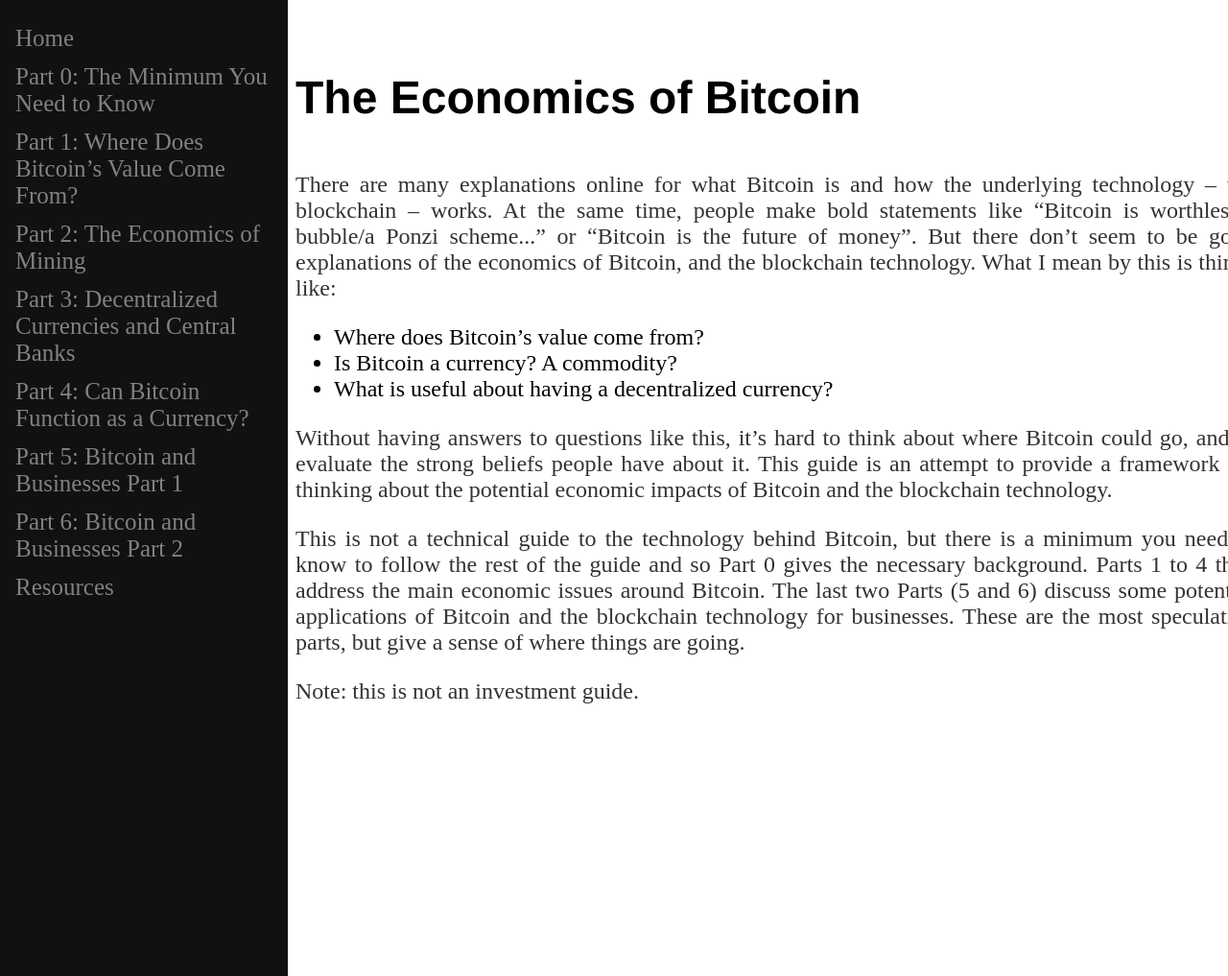
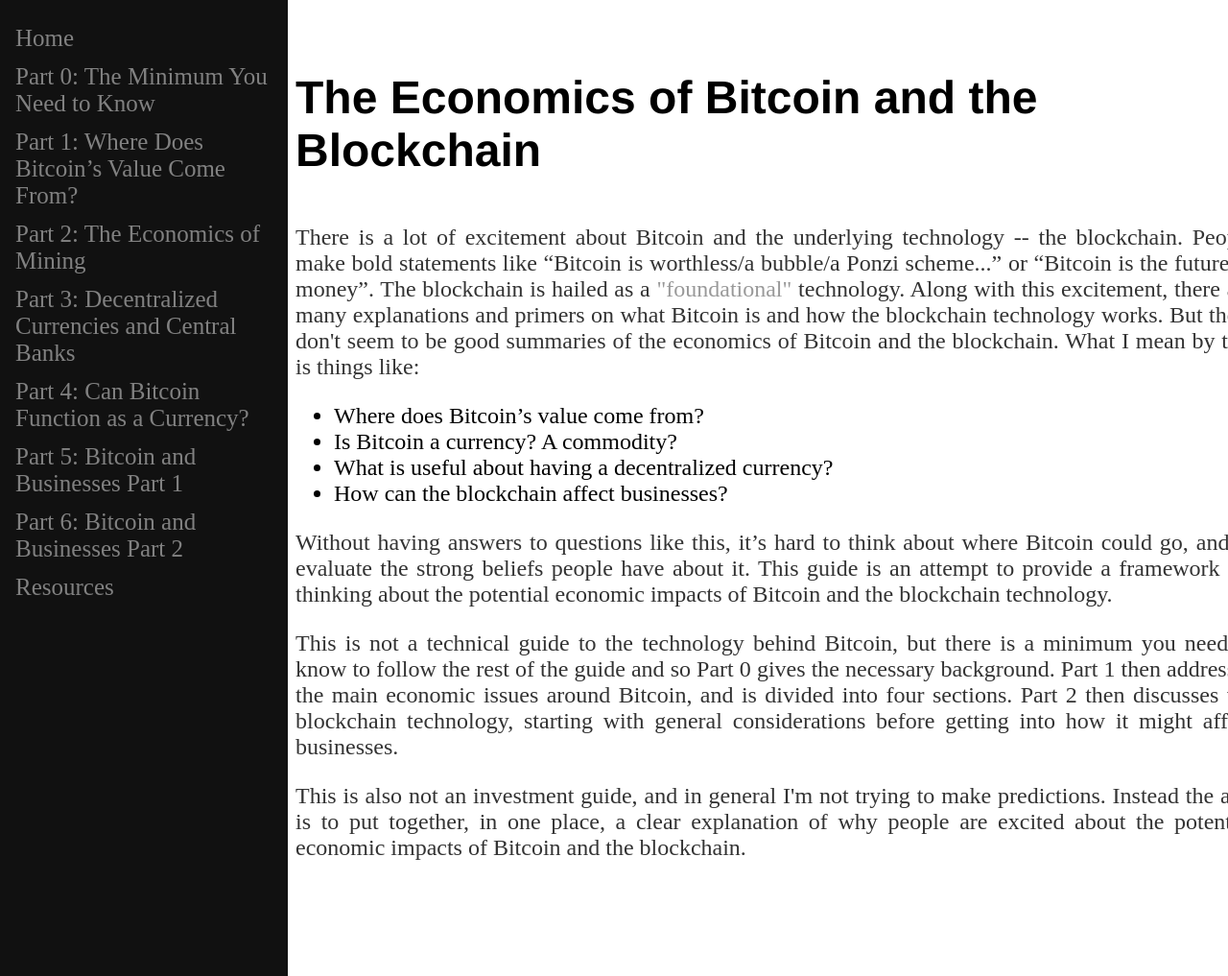
Before and after one commit to fylobc/fylobc.github.io, a Jekyll site: the page built from index.html, in a window 1280 px wide and 1017 px high. Shown: the whole window at 96% size. Built offline with Jekyll 4.4.1, drawn with Linux system fonts in a browser that asks for light colours.

Commit message:
Edited index and title

```diff
--- a/_layouts/default.html
+++ b/_layouts/default.html
@@ -22,7 +22,7 @@
 		<body>
 			<nav>
 	    		<ul>
-	        		<li><font size="7">The Economics of Bitcoin</font></li>
+	        		<li><font size="7">The Economics of Bitcoin and the Blockchain</font></li>
               		</ul>
 			</nav>
 			<div class="container">
--- a/index.html
+++ b/index.html
@@ -1,6 +1,6 @@
 ---
 layout: default
-title: The Economics of Bitcoin
+title: The Economics of Bitcoin and the Blockchain
 ---
 
   <style>
@@ -27,19 +27,20 @@
 
 <br>
 
-	<p class="ex"><font size = 5>There are many explanations online for what Bitcoin is and how the underlying technology – the blockchain – works. At the same time, people make bold statements like “Bitcoin is worthless/a bubble/a Ponzi scheme...” or “Bitcoin is the future of money”. But there don’t seem to be good explanations of the economics of Bitcoin, and the blockchain technology. What I mean by this is things like:
+<p class="ex"><font size = 5>There is a lot of excitement about Bitcoin and the underlying technology -- the blockchain. People make bold statements like “Bitcoin is worthless/a bubble/a Ponzi scheme...” or “Bitcoin is the future of money”. The blockchain is hailed as a <a href="https://hbr.org/2017/01/the-truth-about-blockchain">"foundational"</a> technology. Along with this excitement, there are many explanations and primers on what Bitcoin is and how the blockchain technology works. But there don't seem to be good summaries of the economics of Bitcoin and the blockchain. What I mean by this is things like:
 <ul>
   <li>Where does Bitcoin’s value come from?</li>
   <li>Is Bitcoin a currency? A commodity?</li>
   <li>What is useful about having a decentralized currency?</li>
+  <li>How can the blockchain affect businesses?</li>
 </ul>
 </p>
 
-	<p class="ex"><font size = 5>Without having answers to questions like this, it’s hard to think about where Bitcoin could go, and to evaluate the strong beliefs people have about it. This guide is an attempt to provide a framework for thinking about the potential economic impacts of Bitcoin and the blockchain technology.</p>
+<p class="ex"><font size = 5>Without having answers to questions like this, it’s hard to think about where Bitcoin could go, and to evaluate the strong beliefs people have about it. This guide is an attempt to provide a framework for thinking about the potential economic impacts of Bitcoin and the blockchain technology.</p>
 
-	<p class="ex"><font size = 5>This is not a technical guide to the technology behind Bitcoin, but there is a minimum you need to know to follow the rest of the guide and so Part 0 gives the necessary background. Parts 1 to 4 then address the main economic issues around Bitcoin. The last two Parts (5 and 6) discuss some potential applications of Bitcoin and the blockchain technology for businesses. These are the most speculative parts, but give a sense of where things are going.</p>
+<p class="ex"><font size = 5>This is not a technical guide to the technology behind Bitcoin, but there is a minimum you need to know to follow the rest of the guide and so Part 0 gives the necessary background. Part 1 then addresses the main economic issues around Bitcoin, and is divided into four sections. Part 2 then discusses the blockchain technology, starting with general considerations before getting into how it might affect businesses.</p>
 
-	<p class="ex"><font size = 5>Note: this is not an investment guide.</p>
+<p class="ex"><font size = 5>This is also not an investment guide, and in general I'm not trying to make predictions. Instead the aim is to put together, in one place, a clear explanation of why people are excited about the potential economic impacts of Bitcoin and the blockchain.</p>
 
 
 <br2>
```
